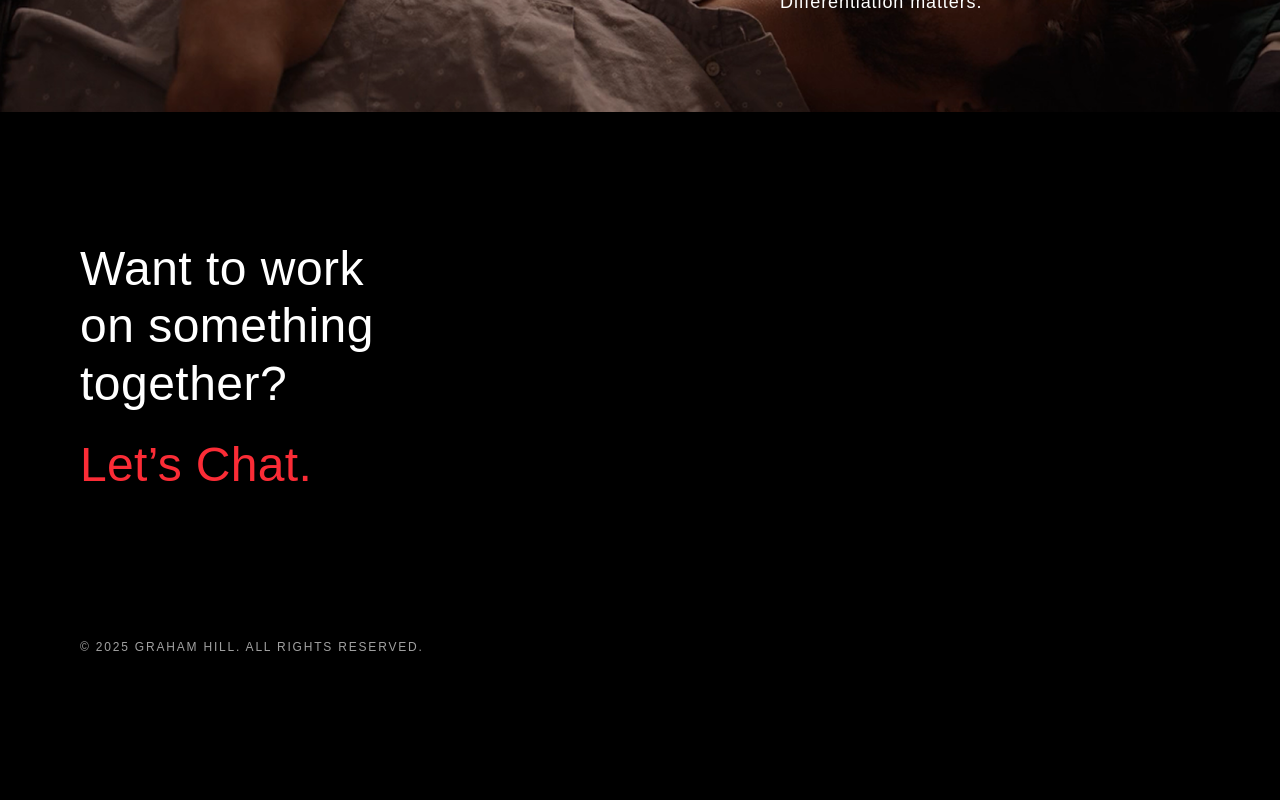
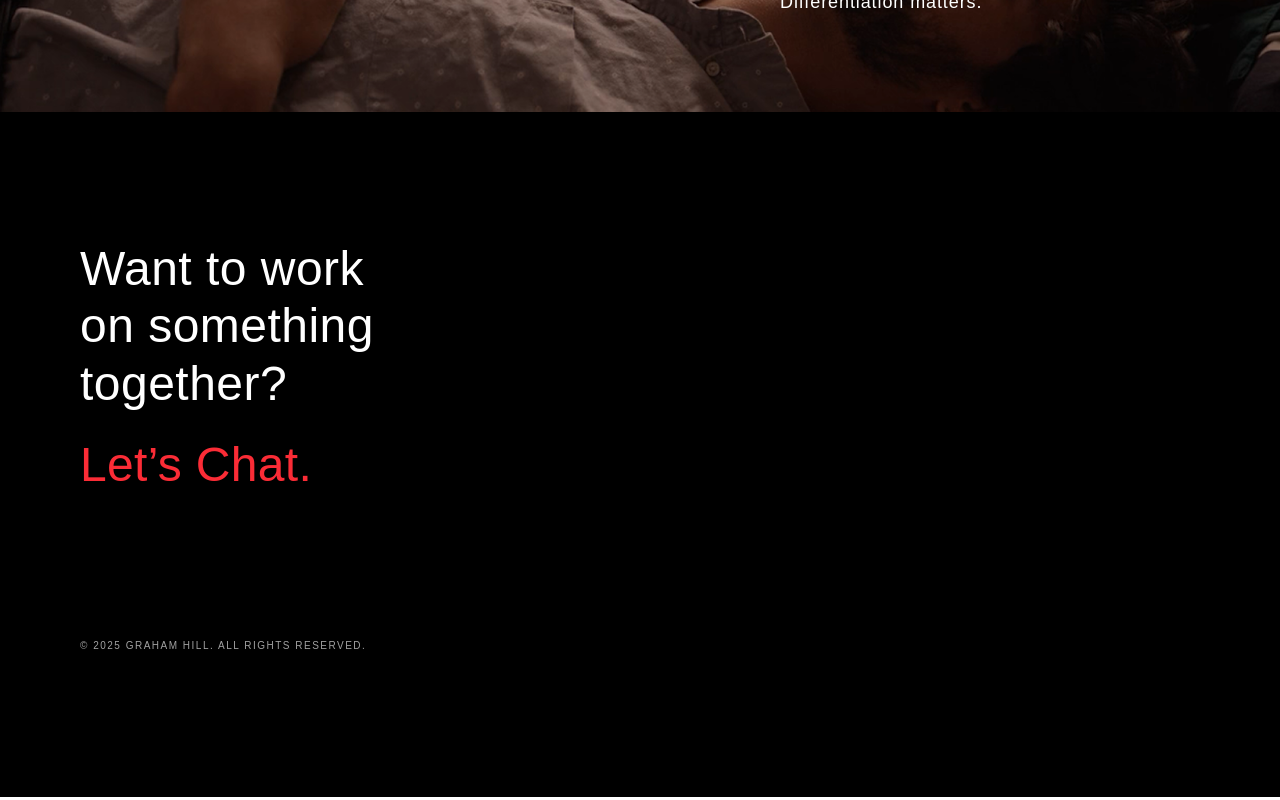
Before and after one commit to gdevaulthill/gfyi, a Next.js app: page /mock in a window 1280 px wide. Shown: the part 2791-3591 px from the top of the page. Built offline with nearby package versions, Linux system fonts and the light colour scheme; a web font is replaced by a local one.

Commit message:
Sync mock page with homepage

```diff
--- a/app/mock/page.tsx
+++ b/app/mock/page.tsx
@@ -286,7 +286,7 @@ export default function MockPage() {
               Want to work<br className="hidden md:block" /> on something<br className="hidden md:block" /> together?
             </motion.h3>
             <motion.a
-              href="mailto:hello@example.com"
+              href="mailto:graham@graham.fyi"
               className="mt-6 inline-block text-[28px] md:text-5xl leading-[1.2] tracking-[0.32px] text-red-500 hover:opacity-80"
               variants={lineVariant}
             >
@@ -297,7 +297,7 @@ export default function MockPage() {
       </section>
 
       {/* Footer */}
-      <footer id="about" className="px-[34px] md:px-20 py-5 md:py-36 text-left text-[8px] md:text-[12px] text-neutral-400 uppercase tracking-[0.15em]">
+      <footer id="about" className="px-[34px] md:px-20 py-5 md:py-36 text-left text-[7px] md:text-[10px] text-neutral-400 uppercase tracking-[0.15em]">
         <motion.div variants={sectionFade} initial="hidden" whileInView="show" viewport={{ once: true, amount: 0.2 }}>
           © {new Date().getFullYear()} GRAHAM HILL. ALL RIGHTS RESERVED.
         </motion.div>
```
